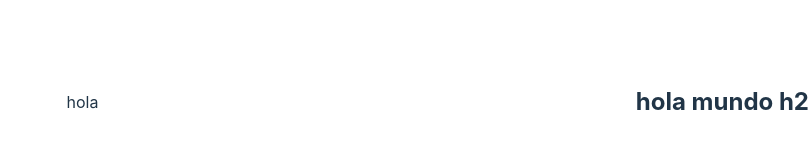
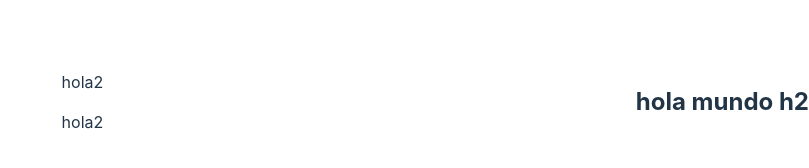
Before and after one commit to Isaac-dba/scapewindow.github.io, a React (Vite) app in the folder scape-windows/: page / in a window 1280 px wide. Shown: the part 298-466 px from the top of the page, without its empty margins (471-1280 px from the left). Built offline with nearby package versions, Linux system fonts and the light colour scheme.

Commit message:
export default prueba 22

```diff
--- a/scape-windows/src/App.jsx
+++ b/scape-windows/src/App.jsx
@@ -33,7 +33,7 @@ function App() {
 }
 
 function Pp() {
-  const Str = "hola";
+  const Str = "hola2";
   return (
     <>
       <p>{Str}</p>
--- a/scape-windows/src/main.jsx
+++ b/scape-windows/src/main.jsx
@@ -2,9 +2,11 @@ import { StrictMode } from 'react'
 import { createRoot } from 'react-dom/client'
 import './index.css' //styles
 import App from './App.jsx'
+import Pp from './App.jsx'
 
 createRoot(document.getElementById('root')).render(
   <StrictMode>
     <App />
+    <Pp />
   </StrictMode>
 );
```
